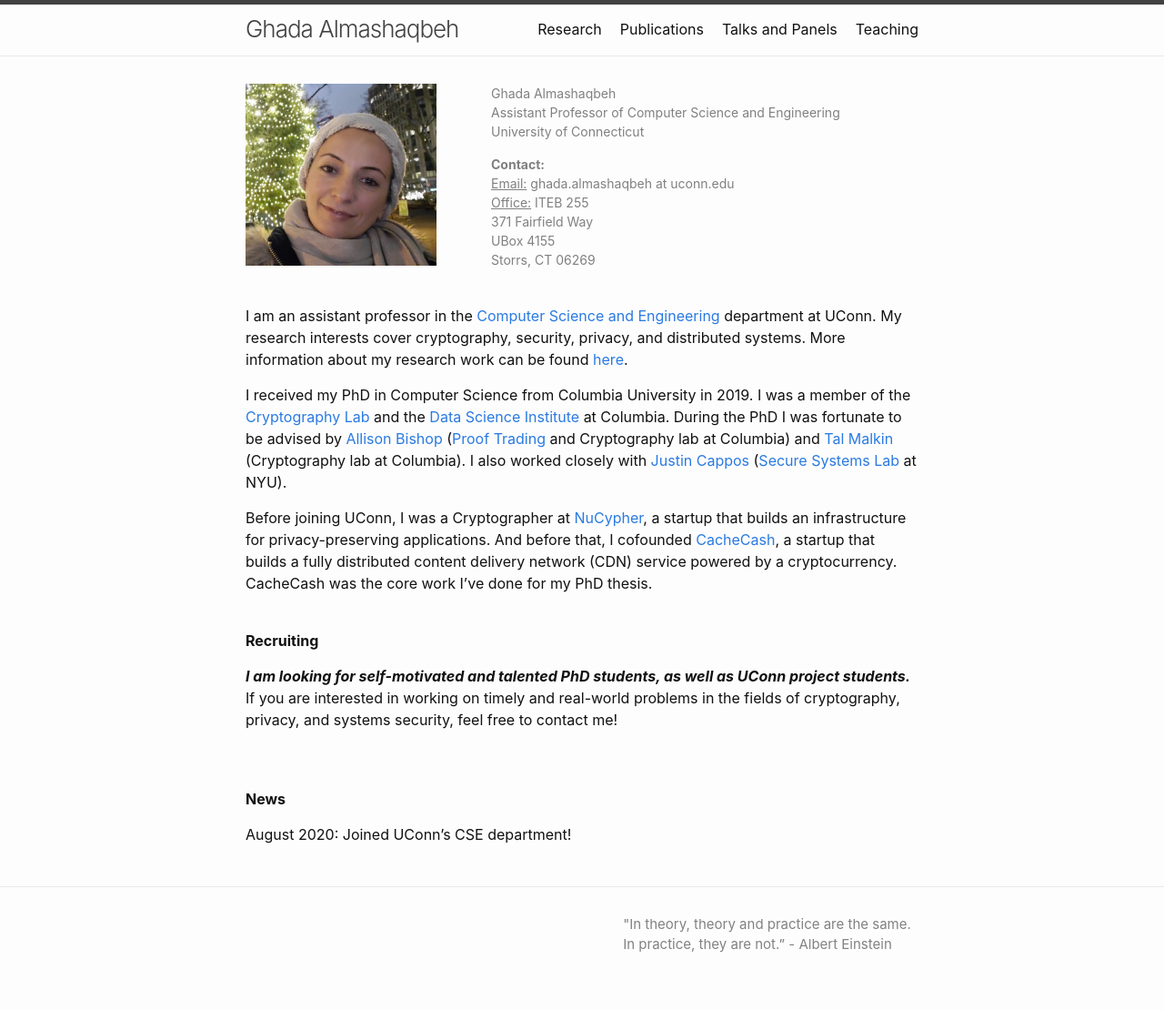
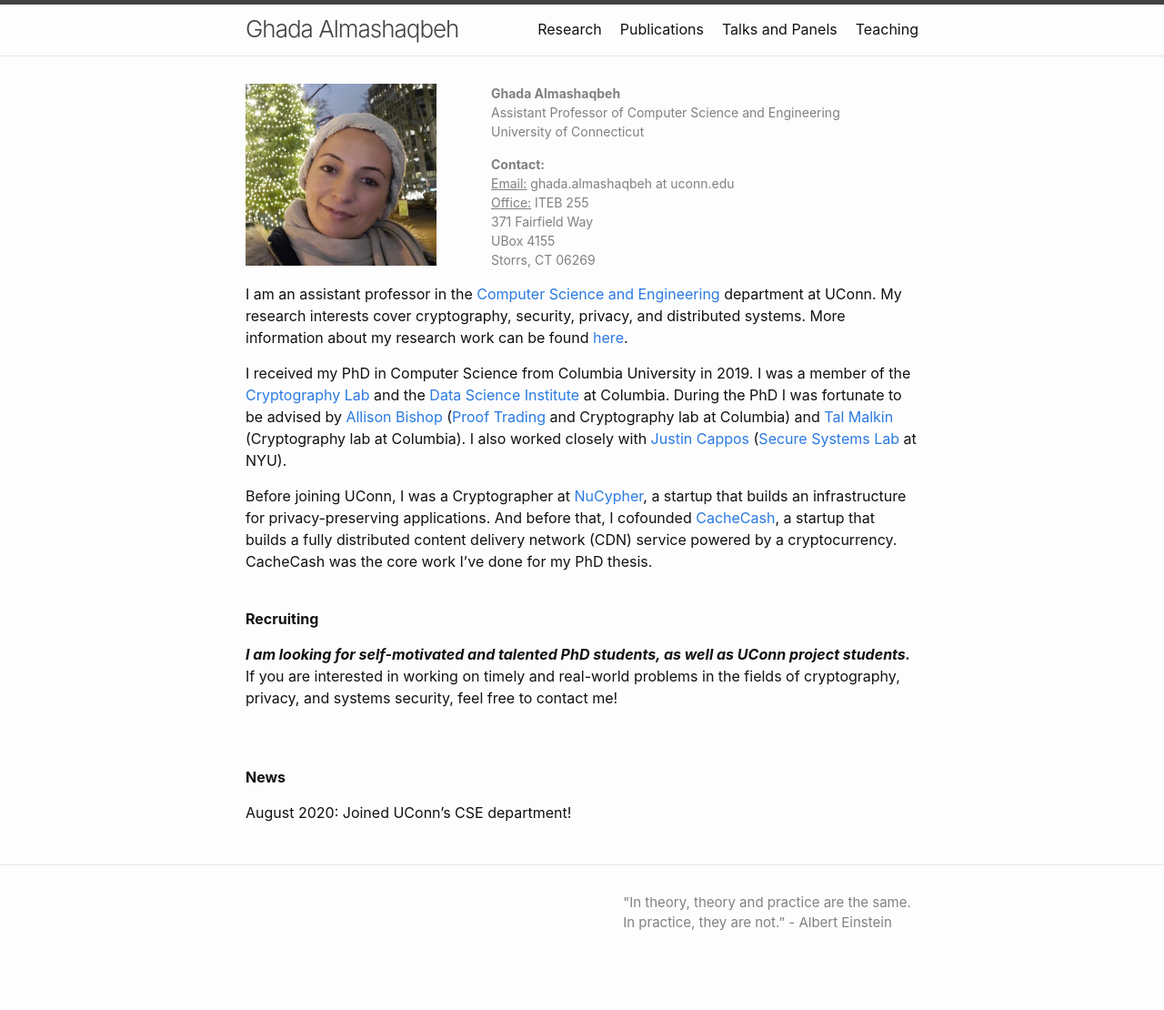
Before and after one commit to GhadaAlmashaqbeh/GhadaAlmashaqbeh.github.io, a Jekyll site: the page built from index.md, in a window 1280 px wide. Shown: the whole page at 91% size. Built offline with Jekyll 4.4.1, drawn with Linux system fonts in a browser that asks for light colours; after the commit the page ends 1086 px from its top, so only the background shows below that.

```diff
--- a/index.md
+++ b/index.md
@@ -11,14 +11,14 @@
     <div class="col-1-2">
        <div class="content">
           <span style="color:grey;font-size:14px;">
-            <p>Ghada Almashaqbeh <br/> Assistant Professor of Computer Science and Engineering <br/> University of Connecticut </p>
+            <p><b>Ghada Almashaqbeh</b> <br/> Assistant Professor of Computer Science and Engineering <br/> University of Connecticut </p>
             <p> <b>Contact:</b> <br/> <u>Email:</u> ghada.almashaqbeh at uconn.edu <br/> <u>Office:</u> ITEB 255 <br/> 371 Fairfield Way <br/> UBox 4155 <br/> Storrs, CT  06269</p>
           </span>
        </div>
     </div>
 </div>
 
-<br/>
+
 I am an assistant professor in the [Computer Science and Engineering](https://www.cse.uconn.edu/) department at UConn. My research interests cover cryptography, security, privacy, and distributed systems. More information about my research work can be found [here](/research/).
 
 
```
